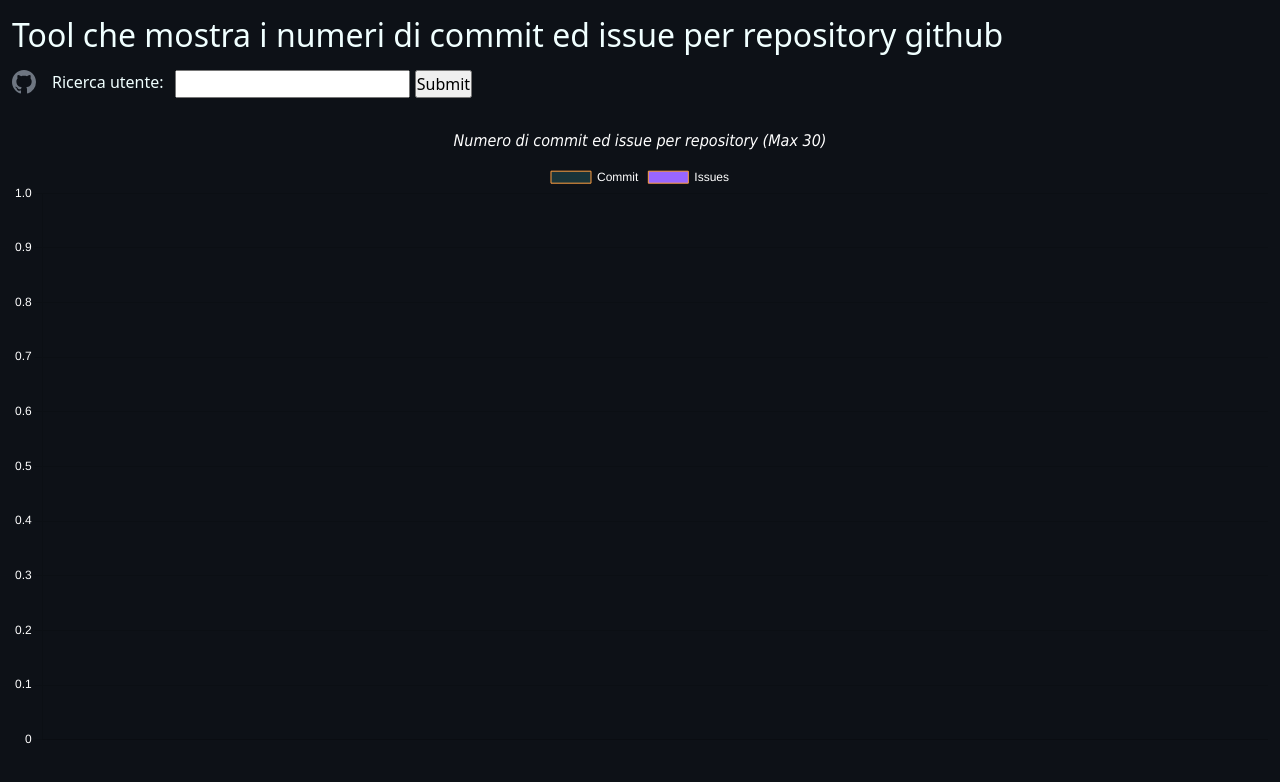
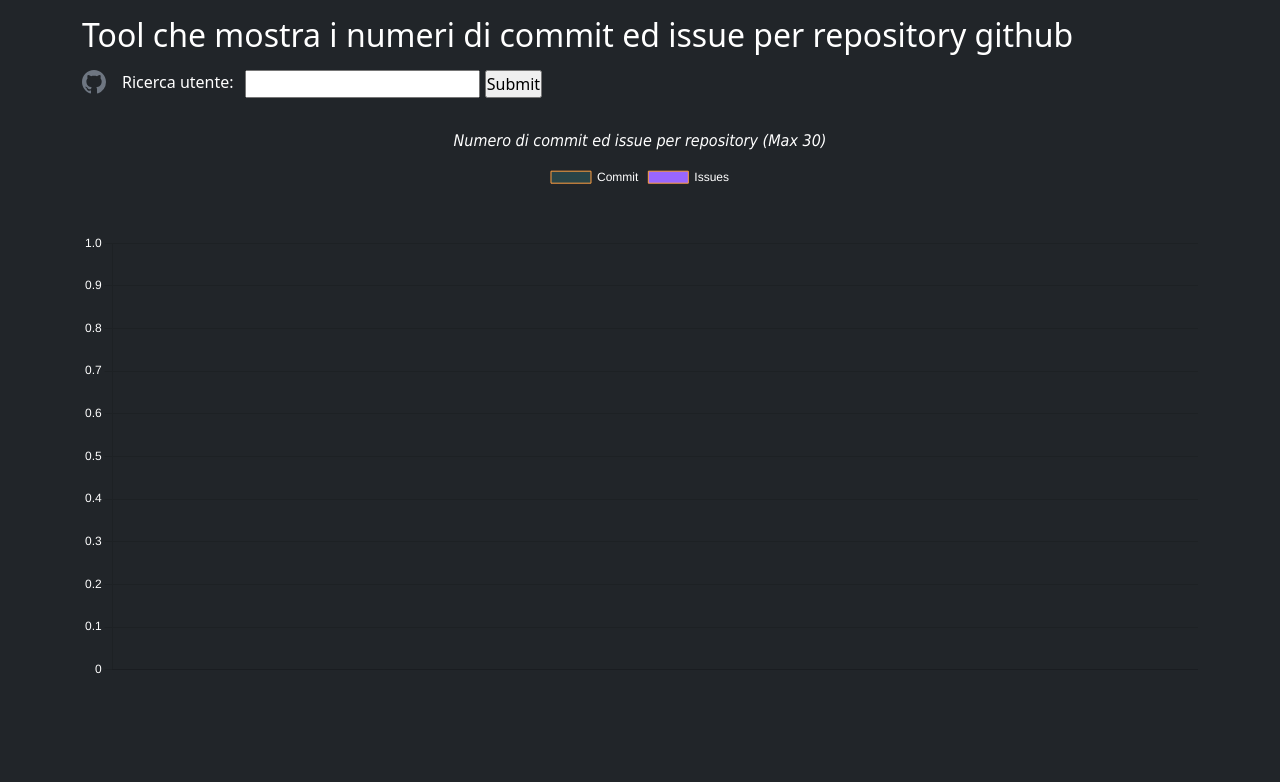
Before and after one commit to RiccardoMannino/GithubAPI-chartjs, a plain HTML site: page index.html in a window 1280 px wide. Drawn offline with nearby package versions, Linux system fonts and the light colour scheme.

Commit message:
piccole modifiche allo stile

```diff
--- a/assets/style.css
+++ b/assets/style.css
@@ -6,17 +6,17 @@
 body {
   display: flex;
   flex-direction: column;
-  background-color: #0d1117;
+  background-color: var(--bs-dark);
   height: 100vh;
 }
 h2 {
   margin-top: 1rem;
   margin-bottom: 1rem;
-  color: azure;
+  color: var(--bs-white);
 }
 
 label {
-  color: azure;
+  color: var(--bs-white);
   margin-right: 0.7rem;
 }
 
@@ -33,11 +33,10 @@ input:not(:last-of-type) {
   margin-right: 5px;
 }
 
-.container-fluid {
+.container {
   align-self: center;
   align-items: center;
   justify-content: center;
-  height: 70%;
 }
 
 .chart-container {
--- a/index.html
+++ b/index.html
@@ -20,7 +20,7 @@
     <link rel="stylesheet" href="assets/style.css" />
   </head>
   <body>
-    <div class="container-fluid">
+    <div class="container">
       <h2>Tool che mostra i numeri di commit ed issue per repository github</h2>
 
       <form class="form">
--- a/script.js
+++ b/script.js
@@ -3,6 +3,7 @@ const form = document
   .addEventListener("submit", async (event) => {
     event.preventDefault();
 
+    // Placeholder
     let username = document.querySelector("#Ricerca").value;
 
     const userUrl = `https://api.github.com/users/${username}/repos`;
@@ -11,7 +12,7 @@ const form = document
 
     let nomeRepo = await data.map((repo) => repo.name);
 
-    // SVG con link della repository dell'utente ricercato
+    // SVG cliccabile con link github dell'utente ricercato
 
     const github = document.querySelector(".github");
     github.href = `https://github.com/${username}`;
@@ -42,6 +43,8 @@ const form = document
     dati.datasets[1].data = listaIssue;
   });
 
+// Configurazione Chart
+
 const dati = {
   labels: [],
   datasets: [
@@ -60,6 +63,21 @@ const dati = {
       borderWidth: 1,
     },
   ],
+};
+
+// Margine inferiore legend
+
+const legendMargin = {
+  id: "legendMargin",
+  beforeInit(chart) {
+    console.log(chart.legend.fit);
+    const fitValue = chart.legend.fit;
+
+    chart.legend.fit = function fit() {
+      fitValue.bind(chart.legend)();
+      return (this.height += 50);
+    };
+  },
 };
 
 const config = {
@@ -98,6 +116,7 @@ const config = {
       },
     },
   },
+  plugins: [legendMargin],
 };
 const myChart = new Chart(
   document.getElementById("myChart").getContext("2d"),
```
